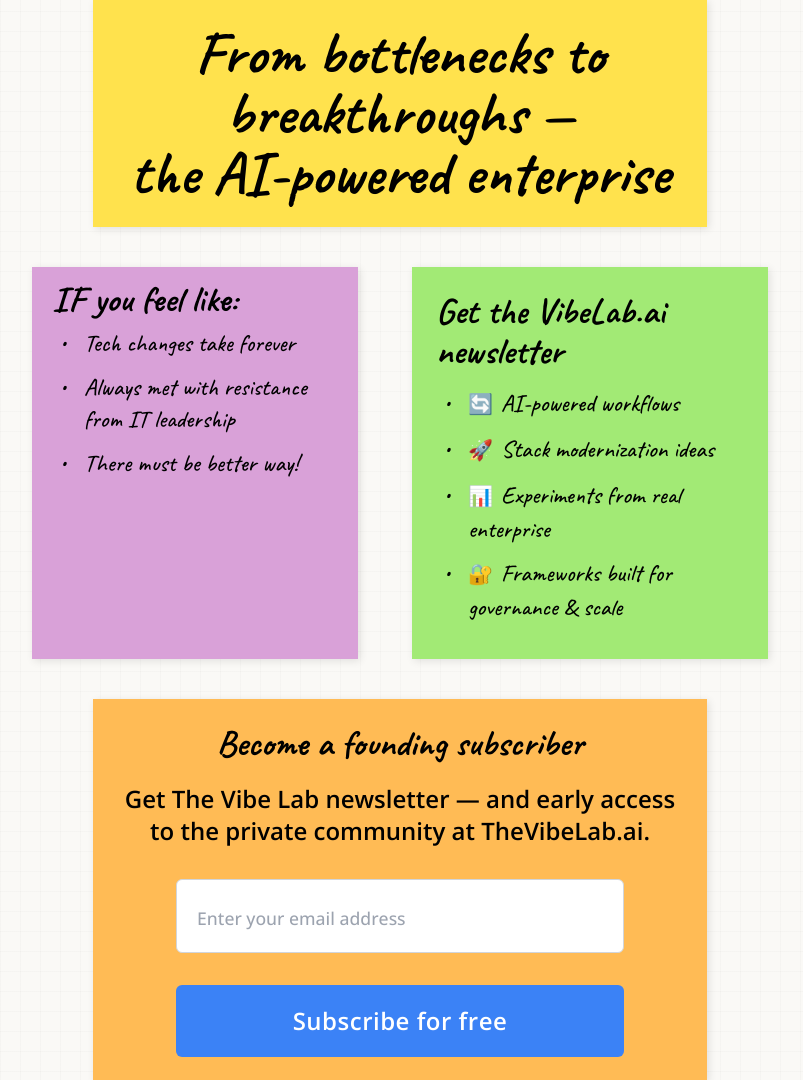
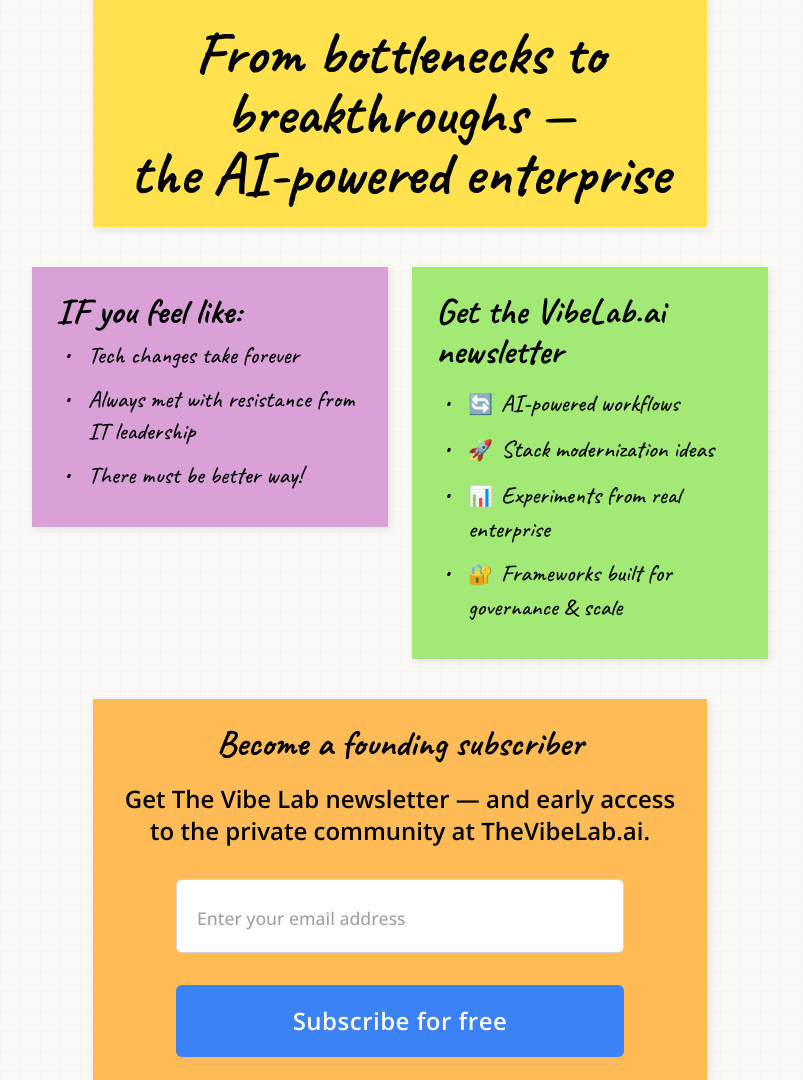
Before and after one commit to lancekyle/VibeLabLanding, a Flask app: page / in a window 1280 px wide. Shown: the part 89-1169 px from the top of the page, without its empty margins (240-1043 px from the left). Run offline with Flask 3, Linux system fonts and the light colour scheme; parts of the project's set-up code (start-up, migrations or seed data) failed here and were passed over; some libraries are stand-ins or nearby versions.

Commit message:
Adjust the purple sticky note to better fit the content inside
Modify purple note height and padding in index.html to fit content.

Replit-Commit-Author: Agent
Replit-Commit-Session-Id: e4a69773-9f43-47fd-b7ea-702442ebf584
Replit-Commit-Screenshot-Url: https://storage.googleapis.com/screenshot-production-us-central1/2f0f9262-57ea-4193-a138-39099b146e42/9c4f853f-cafb-4353-843b-cb5e752a83ef.jpg

```diff
--- a/templates/index.html
+++ b/templates/index.html
@@ -141,9 +141,9 @@
             <!-- Two-column layout for middle notes -->
             <div class="w-full grid grid-cols-1 md:grid-cols-2 gap-6">
                 <!-- Purple Note - If you feel like -->
-                <div class="sticky-note purple-note w-full md:w-11/12 py-3 px-5">
+                <div class="sticky-note purple-note" style="height: fit-content; width: 100%; padding: 1.5rem;">
                     <h2 class="text-4xl font-bold mb-2">IF you feel like:</h2>
-                    <ul class="sticky-list text-2xl">
+                    <ul class="sticky-list text-2xl" style="margin-bottom: 0;">
                         <li>Tech changes take forever</li>
                         <li>Always met with resistance from IT leadership</li>
                         <li>There must be better way!</li>
```
Also changed, not shown: attached_assets/image_1747694856445.png (added).
